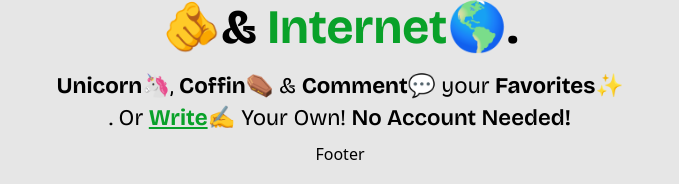
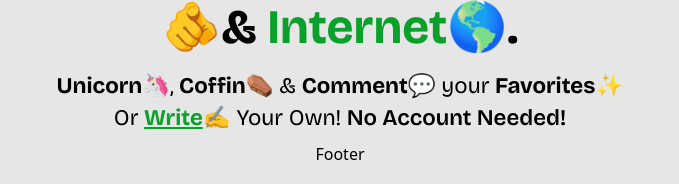
Before and after one commit to nilaachandra/27-Startups, a React (Vite) app: page / in a window 1280 px wide. Shown: the part 257-441 px from the top of the page, without its empty margins (300-979 px from the left). Built offline with nearby package versions, Linux system fonts and the light colour scheme.

Commit message:
Update Hero.jsx

```diff
--- a/src/Components/Hero.jsx
+++ b/src/Components/Hero.jsx
@@ -38,8 +38,7 @@ const Hero = () => {
           <span className="inline-block group-hover:scale-125 transform transition-transform duration-200">
             🌎
           </span>
-        </span>
-        .
+        </span>.
       </h1>
       <p
         className={`text-center text-[1rem] lg:text-[1.4rem] headfont-regular leading-5 lg:leading-8`}
@@ -71,8 +70,7 @@ const Hero = () => {
             ✨
           </span>
         </span>
-        <br/>
-        . Or{" "}
+        <br/>Or{" "}
         <span className="group underline text-light-button font-bold ">
           Write
           <span className="inline-block group-hover:scale-150 transform transition-transform duration-200">
```
